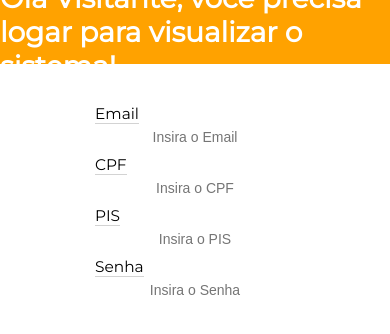
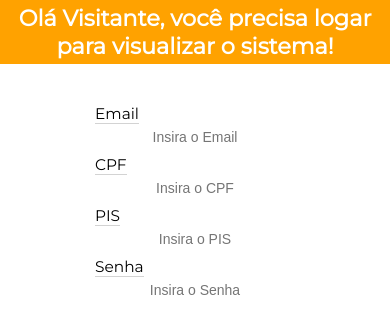
Before and after one commit to Nephilim-Jack/regUserFront, a React (Create React App) app: page /login in a window 390 px wide. Shown: the top 334 px of the page. Built offline with nearby package versions, Linux system fonts and the light colour scheme.

Commit message:
feat: fixed text in mobile

```diff
--- a/src/components/Header/styles.ts
+++ b/src/components/Header/styles.ts
@@ -11,10 +11,12 @@ export const HeaderContainer = styled.header`
     left: 0;
     width: 100%;
     height: 64px;
+    text-align: center;
 `
 
 export const HeaderMessage = styled.h1`
     color: white;
+    font-size: 1.6rem;
 `
 
 export const PageWrapper = styled.div`
```
